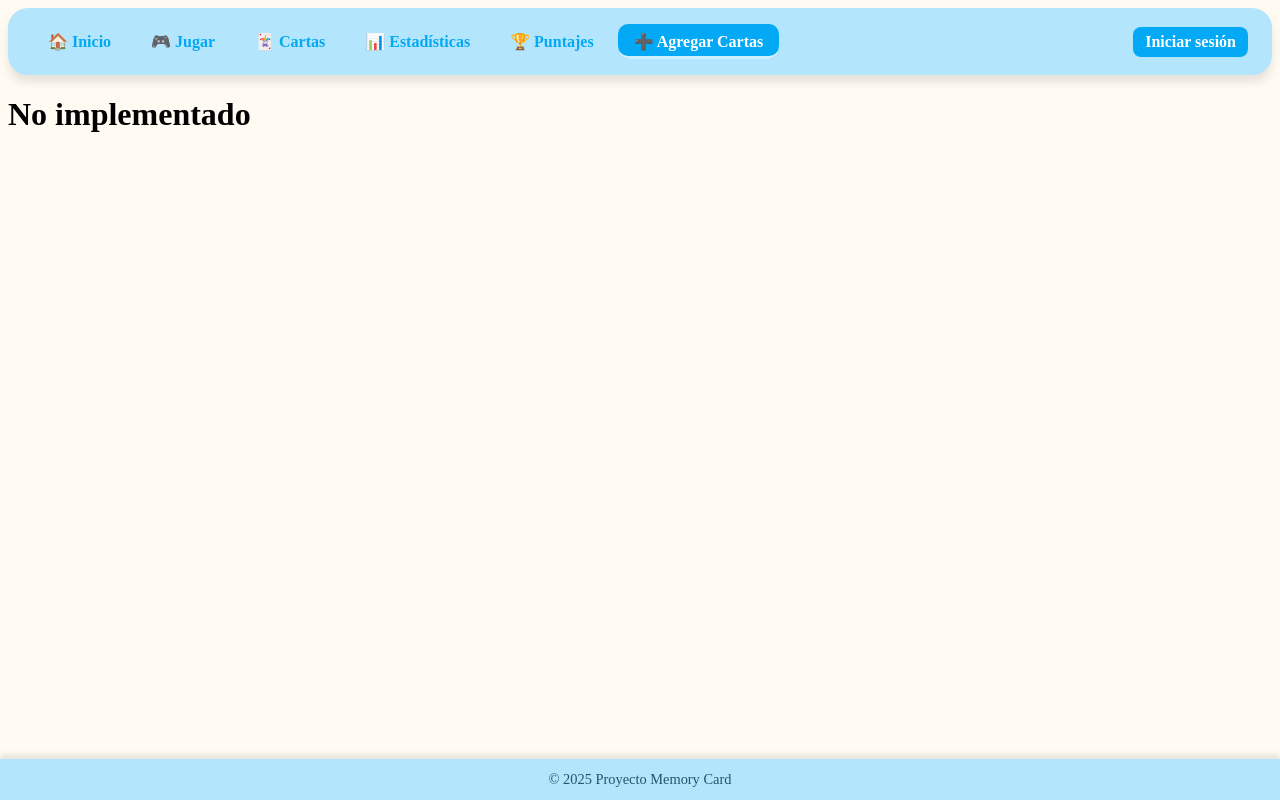
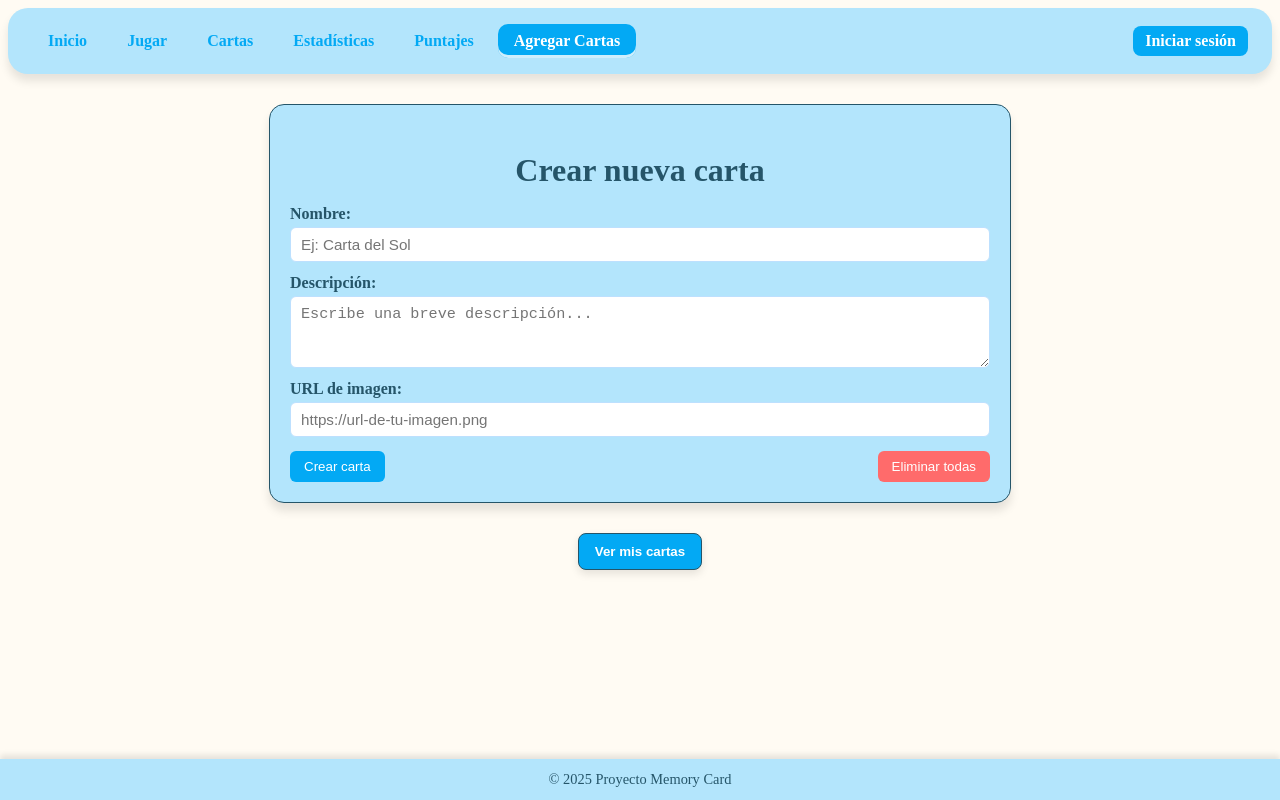
Before and after one commit to lmayor28/Memory-Cards, a Vue app: page /agregar-carta in a window 1280 px wide. Built offline with nearby package versions, Linux system fonts and the light colour scheme.

Commit message:
realizacion de cardView, addCardView, objectCard y detalles de home  (css y el login por un error), detalles de Cnavbar de css.

```diff
--- a/src/assets/main.css
+++ b/src/assets/main.css
@@ -1,3 +1,10 @@
 body{
     background-color: #fffbf3;
+
 }
+:root {
+  --celeste-primario: #b3e5fc;
+  --blanco: #ffffff;
+  --celeste-contraste: #03a9f4;
+  --celeste-oscuro: #255569;
+}
--- a/src/components/CNavbar.vue
+++ b/src/components/CNavbar.vue
@@ -2,12 +2,12 @@
   <nav class="navbar">
     <!-- 🔹 Enlaces principales -->
     <div class="links">
-      <router-link to="/">🏠 Inicio</router-link>
-      <router-link to="/juego">🎮 Jugar</router-link>
-      <router-link to="/cartas">🃏 Cartas</router-link>
-      <router-link to="/estadisticas">📊 Estadísticas</router-link>
-      <router-link to="/mejor-puntaje">🏆 Puntajes</router-link>
-      <router-link to="/agregar-carta">➕ Agregar Cartas</router-link>
+      <router-link to="/">Inicio</router-link>
+      <router-link to="/juego">Jugar</router-link>
+      <router-link to="/cartas">Cartas</router-link>
+      <router-link to="/estadisticas">Estadísticas</router-link>
+      <router-link to="/mejor-puntaje">Puntajes</router-link>
+      <router-link to="/agregar-carta">Agregar Cartas</router-link>
     </div>
 
     <!-- 🔹 Estado del usuario -->
@@ -58,7 +58,7 @@ export default {
   --celeste-primario: #b3e5fc;
   --blanco: #ffffff;
   --celeste-contraste: #03a9f4;
-  --rojo: #f44336;
+  --rojo: #ff6b6b;
 }
 
 .navbar {
@@ -133,7 +133,7 @@ a.router-link-exact-active {
 }
 
 .logout:hover {
-  background-color: #d32f2f;
+  background-color: #ff4040;
 }
 
 .login-btn {
--- a/src/views/AddCardView.vue
+++ b/src/views/AddCardView.vue
@@ -1,9 +1,205 @@
 <template>
-  <h1>No implementado</h1>
+  <section class="add-card-view">
+    <h2>Crear nueva carta</h2>
+
+    <form @submit.prevent="crearCarta">
+      <div class="form-group">
+        <label for="nombre">Nombre:</label>
+        <input
+          id="nombre"
+          v-model.trim="nuevaCarta.nombre"
+          type="text"
+          placeholder="Ej: Carta del Sol"
+          required
+        />
+      </div>
+
+      <div class="form-group">
+        <label for="descripcion">Descripción:</label>
+        <textarea
+          id="descripcion"
+          v-model.trim="nuevaCarta.descripcion"
+          placeholder="Escribe una breve descripción..."
+          rows="3"
+          required
+        ></textarea>
+      </div>
+
+      <div class="form-group">
+        <label for="imagen">URL de imagen:</label>
+        <input
+          id="imagen"
+          v-model.trim="nuevaCarta.imagen"
+          type="url"
+          placeholder="https://url-de-tu-imagen.png"
+          required
+        />
+      </div>
+
+      <div class="form-actions">
+        <button type="submit" class="btn-primary">Crear carta</button>
+        <button type="button" class="btn-delete" @click="eliminarTodo">Eliminar todas</button>
+      </div>
+    </form>
+
+    <p v-if="mensaje" class="mensaje">{{ mensaje }}</p>
+  </section>
+
+  <button class="mis-C"><router-link to="/cartas">Ver mis cartas</router-link></button>
 </template>
 
 <script>
 export default {
-  name: 'NombreDeLaVista'
+  name: "AddCardView",
+  props: {
+    cartas: Array
+  },
+  data() {
+    return {
+      nuevaCarta: {
+        nombre: "",
+        descripcion: "",
+        imagen: ""
+      },
+      mensaje: ""
+    };
+  },
+  methods: {
+    crearCarta() {
+      if (!this.nuevaCarta.nombre || !this.nuevaCarta.descripcion || !this.nuevaCarta.imagen) {
+        this.mensaje = "Todos los campos son obligatorios.";
+        return;
+      }
+
+      // Emitimos la carta hacia App.vue
+      this.$emit("agregar-carta", { ...this.nuevaCarta });
+
+      // Limpiamos el formulario
+      this.nuevaCarta = { nombre: "", descripcion: "", imagen: "" };
+      this.mensaje = "Carta creada exitosamente.";
+
+      // Desaparece el mensaje luego de 3 segundos
+      setTimeout(() => (this.mensaje = ""), 3000);
+    },
+
+    eliminarTodo() {
+      if (this.cartas.length === 0) {
+        this.mensaje = "No hay cartas para eliminar.";
+        return;
+      }
+
+      // Elimina todas las cartas existentes
+      this.cartas.forEach(c => this.$emit("eliminar-carta", c.id));
+      this.mensaje = "Todas las cartas han sido eliminadas.";
+      setTimeout(() => (this.mensaje = ""), 3000);
+    }
+  }
+};
+</script>
+
+<style scoped>
+.add-card-view {
+  background-color: var(--celeste-primario);
+  border: 1px solid var(--celeste-oscuro);
+  padding: 20px;
+  max-width: 700px;
+  margin: 30px auto;
+  border-radius: 15px;
+  box-shadow: 0 8px 10px rgba(0,0,0,0.1);
 }
-</script>
+
+h2 {
+  text-align: center;
+  color: var(--celeste-oscuro);
+  font-size: 2rem;
+  margin-bottom: 16px;
+}
+
+.form-group {
+  display: flex;
+  flex-direction: column;
+  margin-bottom: 12px;
+}
+
+label {
+  font-weight: 600;
+  margin-bottom: 4px;
+  color: var(--celeste-oscuro);
+}
+
+input,
+textarea {
+  padding: 8px 10px;
+  border: 1px solid #bde0fe;
+  border-radius: 6px;
+  font-size: 0.95rem;
+}
+
+input:focus,
+textarea:focus {
+  outline: none;
+  border-color: #48cae4;
+  box-shadow: 0 0 3px #48cae4;
+}
+
+.form-actions {
+  display: flex;
+  justify-content: space-between;
+  margin-top: 14px;
+}
+
+.btn-primary {
+  background-color: var(--celeste-contraste);
+  color: white;
+  border: none;
+  padding: 8px 14px;
+  border-radius: 6px;
+  cursor: pointer;
+  transition: background 0.2s ease;
+}
+
+.btn-primary:hover {
+  background-color: var(--celeste-oscuro);
+}
+
+.btn-delete {
+  background-color: #ff6b6b;
+  color: white;
+  border: none;
+  padding: 8px 14px;
+  border-radius: 6px;
+  cursor: pointer;
+  transition: background 0.2s ease;
+}
+
+.btn-delete:hover {
+  background-color: #ff4040;
+}
+
+.mensaje {
+  text-align: center;
+  margin-top: 18px;
+  font-weight: 600;
+  color: var(--celeste-oscuro);
+}
+.mis-C {
+  margin: 20px auto;
+  display: block;
+  background-color: var(--celeste-contraste);
+  padding: 10px 16px;
+  margin-bottom: 60px;
+  border: 1px solid var(--celeste-oscuro);
+  border-radius: 8px;
+  font-weight: 600;
+  text-align: center;
+  box-shadow: 0 4px 8px rgba(0,0,0,0.1);
+}
+.mis-C:hover {
+  transition: background-color 0.3s ease;
+  transform: scale(1.05);
+}
+.mis-C a {
+  color: var(--blanco);
+  text-decoration: none;
+}
+</style>
--- a/src/views/CardsView.vue
+++ b/src/views/CardsView.vue
@@ -1,22 +1,40 @@
 <template>
-  <div class="cards-view">
-    <h1 class="title">Vista de las Cartas</h1>
+  <section class="cards-view">
+    <div class="txtybtn">
+    <h2>Mis Cartas</h2>
+    <button><router-link to="/agregar-carta">Agregar Cartas</router-link></button>
+    </div>
 
-
-    <p v-if="cartas.length === 0" class="empty-msg">
-      No hay cartas aún. Agrega una desde <router-link to="/agregar-carta">Agregar Cartas</router-link>
+    <p v-if="!cartas || cartas.length === 0" class="vacio">
+      No hay cartas aún. Ve a "Agregar Cartas" para crear una.
     </p>
 
-
-    <div class="cards-grid" v-else>
+    <!-- Lista de cartas -->
+    <div v-else class="cards-grid">
       <ObjectCard
         v-for="carta in cartas"
         :key="carta.id"
         :carta="carta"
         @eliminar="eliminarCarta"
+        @click="verCarta(carta)"
       />
     </div>
-  </div>
+
+    <!-- Carta ampliada -->
+    <div v-if="cartaSeleccionada" class="modal" @click.self="cerrarModal">
+      <div class="modal-content">
+        <img
+          v-if="cartaSeleccionada.imagen"
+          :src="cartaSeleccionada.imagen"
+          alt="Carta completa"
+          class="modal-img"
+        />
+        <h3>{{ cartaSeleccionada.nombre }}</h3>
+        <p>{{ cartaSeleccionada.descripcion }}</p>
+        <button class="btn-close" @click="cerrarModal">Cerrar</button>
+      </div>
+    </div>
+  </section>
 </template>
 
 <script>
@@ -25,17 +43,29 @@ import ObjectCard from "@/components/ObjectCard.vue";
 export default {
   name: "CardsView",
   components: { ObjectCard },
-
+  props: {
+    cartas: {
+      type: Array,
+      required: true
+    }
+  },
   data() {
     return {
-      cartas: JSON.parse(localStorage.getItem("cartas")) || []
+      cartaSeleccionada: null
     };
   },
-
   methods: {
-    eliminarCarta(idCarta) {
-      this.cartas = this.cartas.filter(c => c.id !== idCarta);
-      localStorage.setItem("cartas", JSON.stringify(this.cartas));
+    eliminarCarta(id) {
+      this.$emit("eliminar-carta", id);
+      if (this.cartaSeleccionada && this.cartaSeleccionada.id === id) {
+        this.cerrarModal();
+      }
+    },
+    verCarta(carta) {
+      this.cartaSeleccionada = carta;
+    },
+    cerrarModal() {
+      this.cartaSeleccionada = null;
     }
   }
 };
@@ -44,44 +74,126 @@ export default {
 <style scoped>
 .cards-view {
   padding: 20px;
-  text-align: center;
+  background-color: #f7faff;
+  min-height: calc(100vh - 160px);
 }
 
-.title {
-  font-size: 2em;
-  color: #1d3557;
-  margin-bottom: 20px;
+h2 {
+  text-align: center;
+  color: var(--celeste-oscuro);
+  font-size: 2rem;
+  margin-bottom: 16px;
 }
 
-.empty-msg {
+
+.txtybtn {
+  display: flex;
+  align-items: center;
+  justify-content: space-between;
+  width: 100%;
+}
+
+.txtybtn button:hover {
+  background-color: var(--celeste-oscuro);
+  transition: background-color 0.3s ease;
+
+}
+
+.txtybtn h2 {
+  margin: 0 auto;
+}
+.txtybtn a {
+  color: var(--blanco);
+  text-decoration: none;
+  font-weight: 600;
+}
+.txtybtn button {
+  background-color: var(--celeste-contraste);
+  color: var(--blanco);
+  border: none;
+  padding: 8px 14px;
+  border-radius: 8px;
+  cursor: pointer;
+  transition: background-color 0.3s ease;
+}
+
+.vacio {
+  text-align: center;
+  color: #666;
   font-style: italic;
-  color: #777;
+  margin-top: 20px;
 }
 
 .cards-grid {
   display: grid;
-  grid-template-columns: repeat(auto-fit, minmax(180px, 1fr));
-  gap: 20px;
+  grid-template-columns: repeat(auto-fill, minmax(220px, 1fr));
+  gap: 16px;
   justify-items: center;
-  margin-top: 20px;
+  padding: 10px;
 }
-a {
-            color: var(--celeste-oscuro, #0288D1);
-            text-decoration: none;
-            font-weight: 600;
-            padding: 0.5rem 1rem;
-            border-radius: 4px;
-            transition: background-color 0.3s ease, color 0.3s ease;
-        }
 
-        a:hover {
-            background-color: var(--celeste-contraste, #03A9F4);
-            color: var(--blanco, #FFFFFF);
-        }
 
-        a.router-link-exact-active {
-            background-color: var(--celeste-oscuro, #0288D1);
-            color: var(--blanco, #FFFFFF);
-            box-shadow: inset 0 -3px 0 rgba(255, 255, 255, 0.8);
-        }
+.modal {
+  position: fixed;
+  top: 0;
+  left: 0;
+  width: 100%;
+  height: 100%;
+  background-color: rgba(0,0,0,0.6);
+  display: flex;
+  justify-content: center;
+  align-items: center;
+  z-index: 50;
+
+}
+
+.modal-content {
+  padding: 20px;
+  border-radius: 14px;
+  max-width: 420px;
+  width: 90%;
+  text-align: center;
+  background-color: var(--blanco);
+  border: 10px solid var(--celeste-primario);
+  border-radius: 12px;
+  box-shadow: 0 2px 8px rgba(0,0,0,0.1);
+  position: relative;
+}
+
+.modal-img {
+  width: 100%;
+  height: 100%;
+  border-radius: 10px;
+  margin-bottom: 12px;
+  border-bottom: 10px solid var(--celeste-primario);
+}
+
+.modal-content h3 {
+  color: #0077b6;
+  font-size: 1.3rem;
+  margin-bottom: 8px;
+}
+
+.modal-content p {
+  font-size: 1rem;
+  color: #333;
+  margin-bottom: 14px;
+}
+
+.btn-close {
+  background-color: #0077b6;
+  color: white;
+  border: none;
+  padding: 8px 16px;
+  border-radius: 6px;
+  cursor: pointer;
+  transition: background 0.2s ease;
+  position: absolute;
+  top: 6px;
+   right: 6px;
+}
+
+.btn-close:hover {
+  background-color: #023e8a;
+}
 </style>
--- a/src/views/HomeView.vue
+++ b/src/views/HomeView.vue
@@ -35,6 +35,15 @@
 <script>
 export default {
   name: 'HomeView',
+  props: ['usuarioActual', 'cartas', 'usuarios'],
+  emits: [
+    'login-exitoso',
+    'registrar-usuario',
+    'agregar-carta',
+    'eliminar-carta',
+    'agregar-partida'
+  ],
+
   methods: {
     jugar() {
       const usuario = localStorage.getItem('usuario')
@@ -79,7 +88,7 @@ export default {
   padding: 10px 40px;
   background-color: var(--celeste-contraste, #03a9f4);
   color: var(--blanco, #ffffff);
-  border: none;
+  border: 1px solid var(--celeste-oscuro, #255569);
   border-radius: 10px;
   font-size: 1.2em;
   cursor: pointer;
```
Also changed, not shown: src/components/ObjectCard.vue (+45 -45 lines), src/router/index.js (+6 -6 lines), public/img/reverso.jpg (added).
